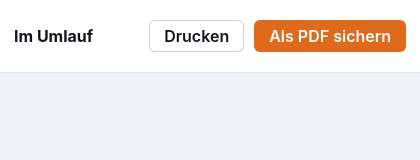
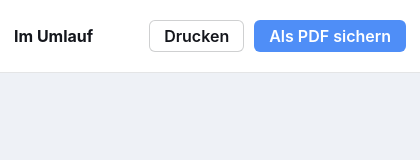
Before and after one commit to Teyro/INGA, an Electron app: page src/renderer/umlauf-print.html in a window 420 px wide. Drawn offline with Linux system fonts and the light colour scheme; no server answers.

Commit message:
Release 1.1.1: Bestätigen-Knöpfe unter Windows sichtbar (CSS-Spezifität), Farbschema blau/orange
Der Fix aus 1.1.0 (blasses --fill durch deckendes --surface ersetzt) hat
den eigentlichen Bug verschlimmert statt behoben: '.button.primary'
(Spezifität 0,2,0) wurde von der Windows-Regel ':root[data-ui="win"]
.button' (0,3,0, da ':root' UND '[data-ui]' als zwei Selektoren zählen)
IMMER überschrieben, unabhängig von der Reihenfolge im Stylesheet - vorher
blasses Grau, jetzt mit deckendem Weiß komplett unsichtbar ('Ausleihen'-
Knopf verschwand laut Nutzer-Screenshot komplett, nur beim Hover korrekt
orange, weil dort die Spezifitäten zufällig gleich waren).

Fix: ':root' vor dem Windows-Selektor entfernt (0,2,0 statt 0,3,0) - die
spezifischeren Regeln in app.css (das nach platform.css geladen wird)
ziehen bei gleicher Spezifität wieder korrekt nach. Behebt nebenbei
denselben Bug für Hover/Active-Zustand normaler Knöpfe und für
'.button.ghost' unter Windows.

Auf Nutzerwunsch zusätzlich die Farbe geändert: '.button.primary' jetzt
ruhig blau (--accent) im Normalzustand, kräftiges Orange (--confirm)
beim Überfahren - vorher durchgehend Orange.

Co-Authored-By: Claude Sonnet 5 <noreply@anthropic.com>
Claude-Session: https://claude.ai/code/session_01L2u87JPAibNws7KBADea5w

```diff
--- a/package.json
+++ b/package.json
@@ -1,7 +1,7 @@
 {
   "name": "inga",
   "productName": "INGA",
-  "version": "1.1.0",
+  "version": "1.1.1",
   "description": "INGA Ist Nicht Genehmigungspflichtige Anschaffung – freie Schulbibliotheksverwaltung",
   "main": "src/main/main.js",
   "//desktopName": "Electron leitet daraus unter Linux die app_id und WM_CLASS ab; muss zum Namen der .desktop-Datei passen, sonst ordnen GNOME und KDE das laufende Fenster nicht dem Starter zu.",
--- a/src/renderer/css/app.css
+++ b/src/renderer/css/app.css
@@ -295,11 +295,13 @@ input:focus, select:focus, textarea:focus { outline: 2px solid var(--accent-line
    Deaktiviert-Optik für alle Knöpfe gleich. */
 .button:disabled:not(.primary) { opacity: 0.45; }
 /* "Bestätigen"-Knöpfe (Speichern, Ausleihen, Drucken, Erinnerung/Mahnung
-   erstellen, …): kräftiges Orange statt der (einstellbaren, teils zu
-   blassen) Akzentfarbe, damit sie an der Theke immer sofort auffindbar sind. */
-.button.primary { background: var(--confirm); border-color: transparent; color: #fff; }
-.button.primary:hover { background: color-mix(in srgb, var(--confirm) 88%, white); }
-.button.primary:active { background: color-mix(in srgb, var(--confirm) 78%, black); }
+   erstellen, …): ruhig blau (--accent, dieselbe Farbe wie Fokusringe/aktive
+   Navigation – wirkt zusammengehörig), beim Überfahren kräftiges Orange als
+   deutliches "hier geht's weiter"-Signal, damit sie an der Theke immer
+   sofort auffindbar sind. */
+.button.primary { background: var(--accent); border-color: transparent; color: #fff; }
+.button.primary:hover { background: var(--confirm); }
+.button.primary:active { background: color-mix(in srgb, var(--confirm) 80%, black); }
 .button.primary:disabled { background: var(--fill); color: var(--text-faint); border: 1px solid var(--line-strong); }
 .button.ghost { border-color: transparent; background: transparent; }
 .button.ghost:hover { background: var(--fill-hover); }
--- a/src/renderer/css/platform.css
+++ b/src/renderer/css/platform.css
@@ -61,8 +61,18 @@
    tatsächlich flachen Fensterhintergrund war ein ruhender Knopf damit kaum
    vom Hintergrund zu unterscheiden (siehe Nutzerrückmeldung: "grau
    unterlegt, schlecht zu sehen, erst beim Drüberfahren färbt er sich ein").
-   var(--surface) wie auf den anderen Plattformen hebt sich klar ab. */
-:root[data-ui="win"] .button { border: 1px solid var(--line-strong); border-bottom-color: rgb(var(--shadow-rgb) / 0.1); background: var(--surface); }
+   var(--surface) wie auf den anderen Plattformen hebt sich klar ab.
+   Bewusst OHNE ":root" vor "[data-ui="win"]" (anders als die übrigen Regeln
+   hier): ":root[data-ui=...]" zählt als ZWEI Selektoren (Spezifität 0,3,0
+   für ".button" insgesamt) – höher als ".button.primary"/".button.ghost"/
+   ".button:hover" (je 0,2,0) und hat sie deshalb bisher IMMER überstimmt,
+   unabhängig von der Reihenfolge im Stylesheet. Das ließ den "Ausleihen"-
+   Knopf im Ruhezustand komplett verschwinden (deckendes var(--surface)
+   statt var(--confirm)/var(--accent)) statt nur blass zu wirken, siehe
+   Nutzerrückmeldung mit Screenshots. Ohne ":root" (0,2,0) ziehen die
+   spezifischeren Regeln unten in app.css (die als Quelle nach platform.css
+   geladen wird) bei gleicher Spezifität wieder korrekt nach. */
+[data-ui="win"] .button { border: 1px solid var(--line-strong); border-bottom-color: rgb(var(--shadow-rgb) / 0.1); background: var(--surface); }
 :root[data-ui="win"] .button.primary { border-color: transparent; }
 :root[data-ui="win"] .nav-item { border-radius: 4px; position: relative; }
 :root[data-ui="win"] .nav-item.active { background: var(--fill-hover); }
--- a/src/renderer/css/print.css
+++ b/src/renderer/css/print.css
@@ -32,8 +32,8 @@ html, body { margin: 0; height: 100%; background: var(--window); color: var(--te
 .button:active { background: var(--fill-active); }
 .button:disabled { cursor: default; }
 .button:disabled:not(.primary) { opacity: 0.45; }
-.button.primary { background: var(--confirm); border-color: transparent; color: #fff; }
-.button.primary:hover { background: color-mix(in srgb, var(--confirm) 88%, white); }
+.button.primary { background: var(--accent); border-color: transparent; color: #fff; }
+.button.primary:hover { background: var(--confirm); }
 .button.primary:disabled { background: var(--fill); color: var(--text-faint); border: 1px solid var(--line-strong); }
 .icon-button {
   width: 32px; height: 32px;
```
Also changed, not shown: CHANGELOG.md.
